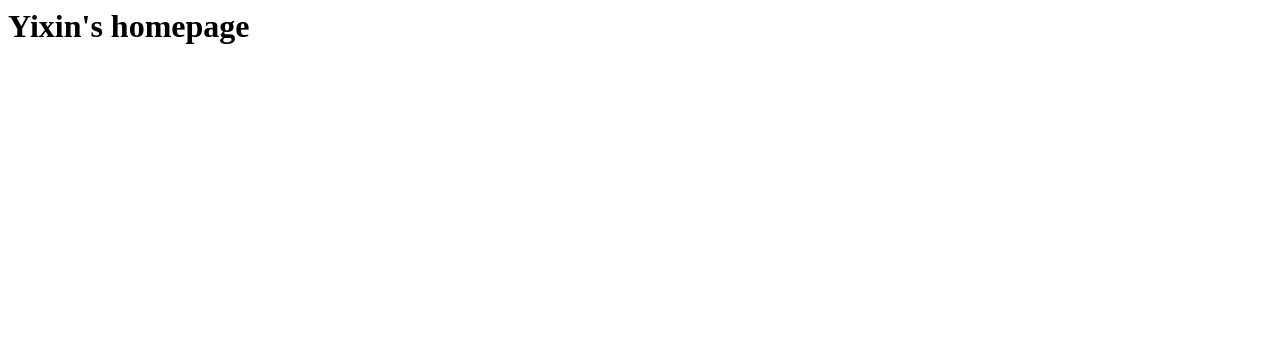
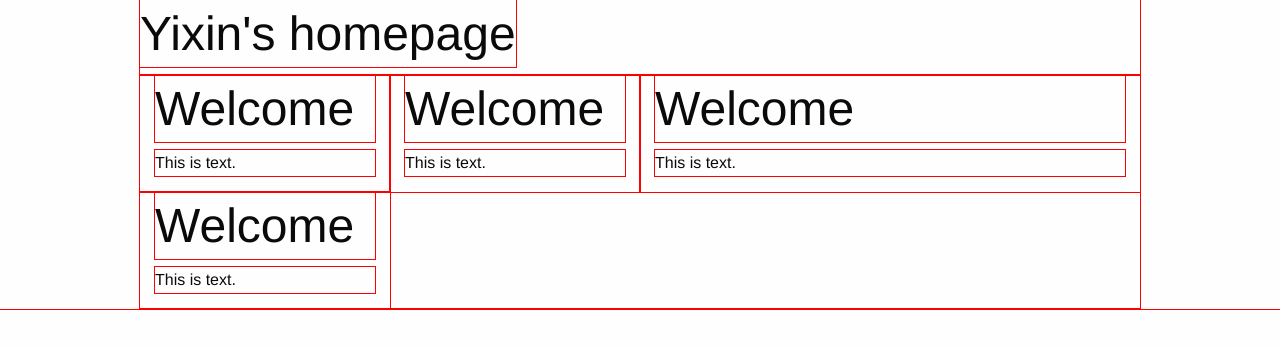
Before and after one commit to doudouz94/art3870-wi17, a plain HTML site: page index.html in a window 1280 px wide. Drawn offline with Linux system fonts and the light colour scheme.

Commit message:
first grid

```diff
--- a/css/app.css
+++ b/css/app.css
@@ -0,0 +1,3 @@
+/*this is my stylesheet for the homepage */
+
+*{outline: 1px solid red;}
--- a/index.html
+++ b/index.html
@@ -1,8 +1,49 @@
-<html>
+<!doctype html>
+<html class="no-js" lang="en" dir="ltr">
 <head>
+  <meta charset="utf-8">
+  <meta name="viewport" content="width=device-width, initial-scale=1.0">
+  <title>Foundation for Sites</title>
 <title>some title </title>
+<link rel="stylesheet" href="css/foundation.css">
+<link rel="stylesheet" href="css/app.css">
 </head>
 <body>
-<h1>Yixin's homepage</h1>
+<section class="row">
+  <h1>Yixin's homepage</h1>
+</section>
+<section class="row">
+ <article class="column small-12 medium-6 large-3">
+ <h1> Welcome</h1>
+ <p>This is text.</p>
+
+</article>
+  <article class="column small-12 medium-6 large-3">
+    <h1> Welcome</h1>
+    <p>This is text.</p>
+
+</article>
+   <article class="column small-12 medium-6 large-6">
+     <h1> Welcome</h1>
+     <p>This is text.</p>
+
+   </article>
+    <article class="column small-12 medium-6 large-3">
+      <h1> Welcome</h1>
+      <p>This is text.</p>
+
+ </article>
+</section>
+<section class="row">
+</section>
+<section class="row">
+</section>
+
+
+
+<script src="js/vendor/jquery.js"></script>
+<script src="js/vendor/what-input.js"></script>
+<script src="js/vendor/foundation.js"></script>
+<script src="js/app.js"></script>
 </body>
 </html>
```
